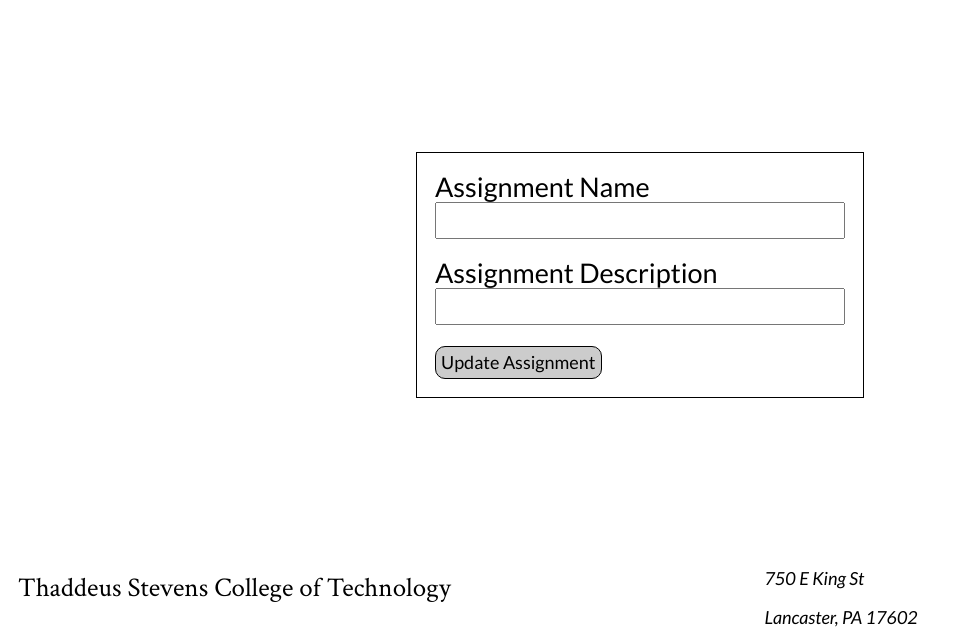
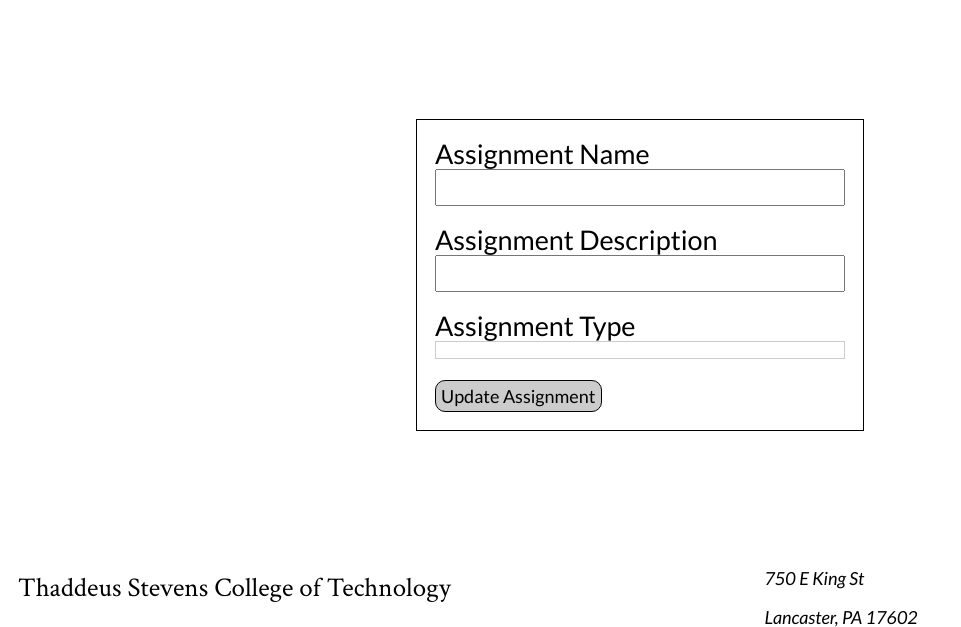
Before and after one commit to AlaaA0813/blue-portal, a Flask app: template portal/templates/assignments/edit.html in a window 1280 px wide. Shown: the part 98-725 px from the top of the page, without its empty margins (0-961 px from the left). Run offline with Flask 2, Linux system fonts and the light colour scheme; the template is opened without the code that fills it, so the values that code supplies are empty; some libraries are stand-ins or nearby versions.

Commit message:
Configure assignment types -add types to assignments/create.html and assignments/edit.html -update data.sql and schema.sql -update test_assignments.py and assignments.py to include types

```diff
--- a/portal/schema.sql
+++ b/portal/schema.sql
@@ -36,6 +36,6 @@
     id bigserial PRIMARY KEY,
     assignment_name varchar(200) NOT NULL,
     assignment_description text NOT NULL,
-    course_id integer REFERENCES courses(id)
-    -- type varchar(7) NOT NULL CHECK (type IN ('default', 'file')),
+    course_id integer REFERENCES courses(id),
+    type varchar(7) NOT NULL CHECK (type IN ('default', 'file'))
 );
--- a/portal/templates/assignments/create.html
+++ b/portal/templates/assignments/create.html
@@ -20,8 +20,8 @@
     </label>
     <label for="assignment_type">Assignment Type
       <div class="border">
-        <input type="radio" name="type" value="default" required  class="type"> Standard
-        <input type="radio" name="type" value="file" required  class="type"> File Upload
+        <input type="radio" name="types" value="default" required  class="type"> Standard
+        <input type="radio" name="types" value="file" required  class="type"> File Upload
       </div>
     </label>
     <input type="submit" value="Add Assignment" class="submit" />
--- a/portal/templates/assignments/edit.html
+++ b/portal/templates/assignments/edit.html
@@ -18,6 +18,17 @@
     <label for="assignment_description">Assignment Description
       <input type="text" name="assignment_description" value="{{ assignment['assignment_description'] }}" required/>
     </label>
+    <label for="assignment_type">Assignment Type
+      <div class="border">
+        {% if assignment['type'] == 'default' %}
+          <input type="radio" name="types" value="default" disabled checked class="type"> Standard
+          <input type="radio" name="types" value="file" disabled  class="type"> File Upload
+        {% elif assignment['type'] == 'file' %}
+          <input type="radio" name="types" value="default" disabled class="type"> Standard
+          <input type="radio" name="types" value="file" disabled checked class="type"> File Upload
+        {% endif %}
+      </div>
+    </label>
     <input type="submit" value="Update Assignment" class="submit" />
   </form>
 {% endblock %}
```
Also changed, not shown: portal/assignments.py (+6 -4 lines), tests/data.sql (+3 -3 lines), tests/test_assignments.py (+2 -2 lines).
